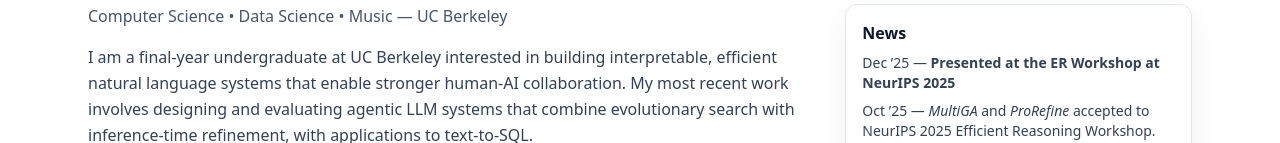
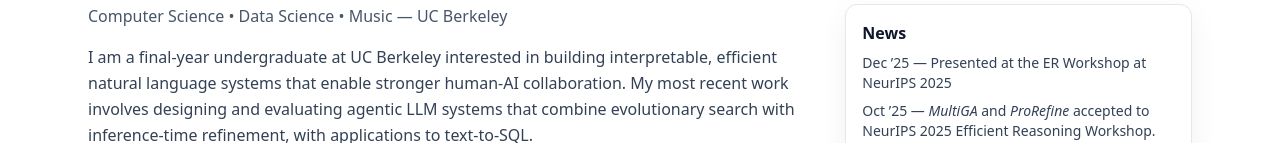
Before and after one commit to isabe11eNg/isabelle-ng.github.io, a plain HTML site: page index.html in a window 1280 px wide. Shown: the part 165-308 px from the top of the page. Drawn offline with nearby package versions, Linux system fonts and the light colour scheme.

Commit message:
got rid of boldness in news

```diff
--- a/index.html
+++ b/index.html
@@ -113,7 +113,7 @@
         <aside class="md:col-span-1 bg-white border border-slate-200 rounded-xl p-4 shadow-soft">
           <h3 class="font-semibold">News</h3>
           <ul class="mt-2 space-y-2 text-sm text-slate-700">
-            <li><span class="font-medium">Dec ’25</span> — <strong>Presented at the ER Workshop at NeurIPS 2025</strong></li>
+            <li><span class="font-medium">Dec ’25</span> — Presented at the ER Workshop at NeurIPS 2025</li>
             <li><span class="font-medium">Oct ’25</span> — <em>MultiGA</em> and <em>ProRefine</em> accepted to NeurIPS 2025 Efficient Reasoning Workshop.</li>
             <li><span class="font-medium">Jun ’25</span> — New arXiv preprint on Inference-Time Prompt Refinement (see below).</li>
             <li><span class="font-medium">May ’25</span> — Head uGSI for Data C88C (UC Berkeley).</li>
```
